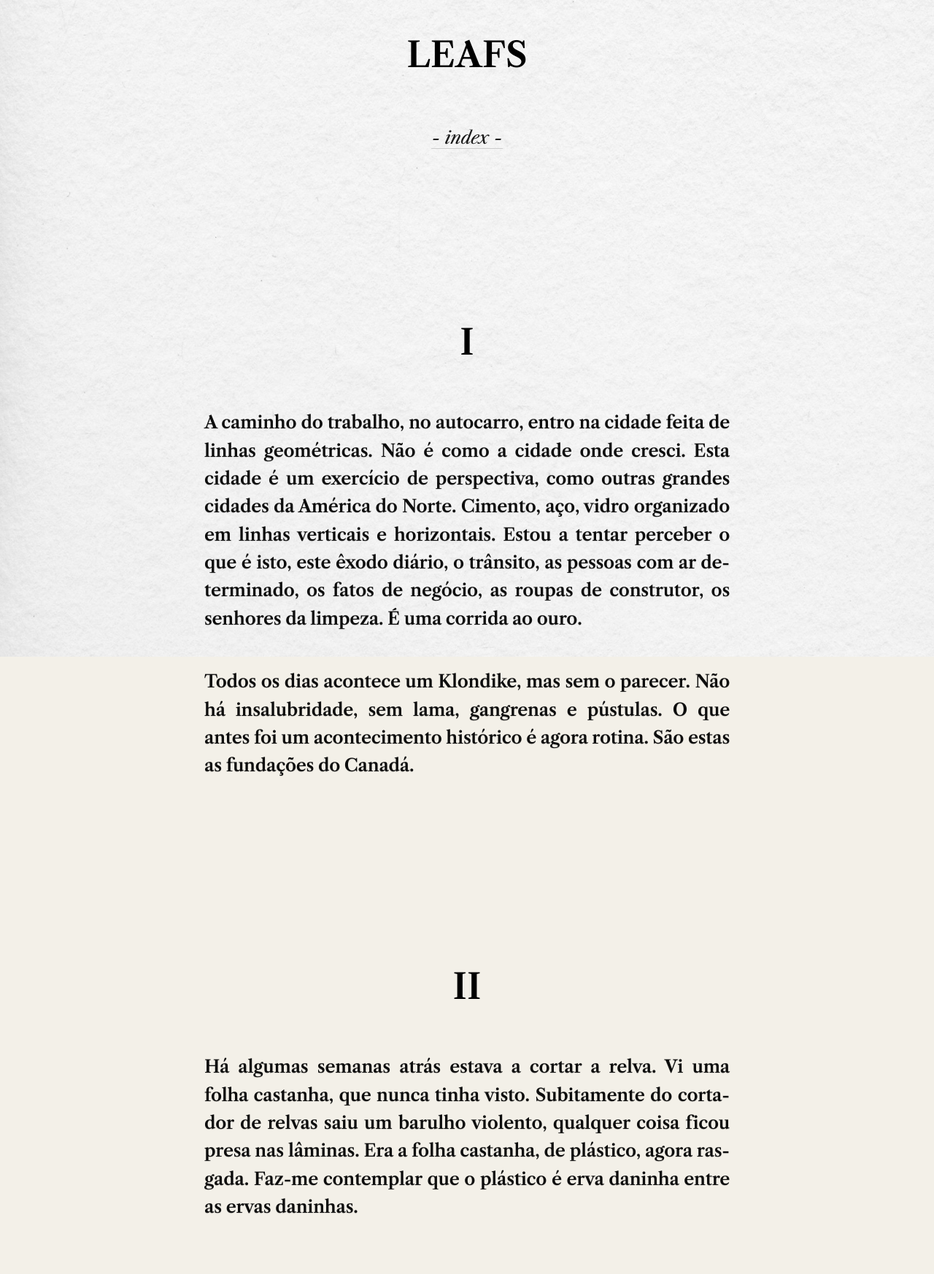
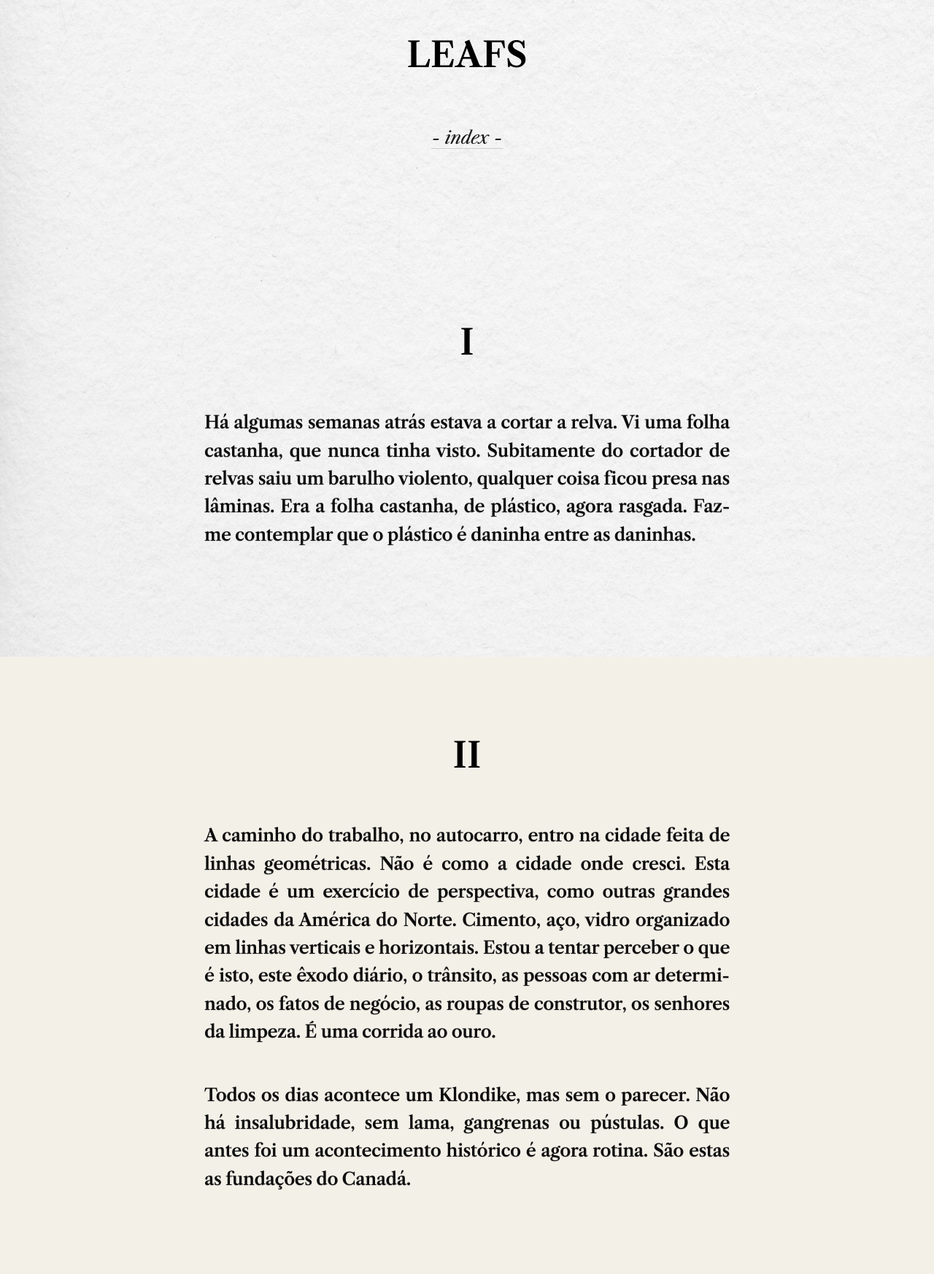
Before and after one commit to frj-frj/essays-in-idleness, a Jekyll site: the page built from index.html, in a window 1280 px wide. Shown: the whole page at 73% size. Built offline with Jekyll 4.4.1, drawn with Linux system fonts in a browser that asks for light colours; after the commit the page ends 1707 px from its top, so only the background shows below that.

Commit message:
fixed numerals

```diff
--- a/assets/css/style.css
+++ b/assets/css/style.css
@@ -63,11 +63,11 @@
 /* JUSTIFIED TEXT—book weight */
 .home section:last-of-type {
   text-align: justify !important;
-  font-weight: 550 !important;
+  font-weight: 570 !important;
   color: #0d0d0d !important;
   text-shadow: 0 0.5px 0 rgba(0,0,0,0.15) !important;
   hyphens: auto !important;
-  letter-spacing: -0.3px !important;
+  letter-spacing: -0.5px !important;
   -webkit-hyphens: auto !important;
   -moz-hyphens: auto !important;
   -ms-hyphens: auto !important;
--- a/index-page.html
+++ b/index-page.html
@@ -11,7 +11,7 @@
   </div>
 
   <ul style="list-style:none; padding:0; margin:2em auto; max-width:500px; text-align:center;">
-    {% for post in site.posts %}
+    {% for post in site.posts reversed %}
       <li style="margin:2em 0;">
         <span style="font-size:2em; font-weight:600; display:block; margin-bottom:0.5em;">
           {{ forloop.index | to_roman }}
--- a/index.html
+++ b/index.html
@@ -11,7 +11,7 @@
   </div>
 
   <!-- All fragments in continuous scroll -->
-  {% for post in site.posts %}
+  {% for post in site.posts reversed %}
     <div id="fragment-{{ forloop.index }}" style="padding-top:3em;">
       <section class="fragment-marker">{{ forloop.index | to_roman }}</section>
 
```
Also changed, not shown: _posts/2026-09-28-leaf-i.md (added, +5 -0 lines), _posts/2026-09-29-leaf-i.md (deleted, +0 -6 lines), _posts/2026-09-29-leaf-ii.md (+1 -1 lines).
